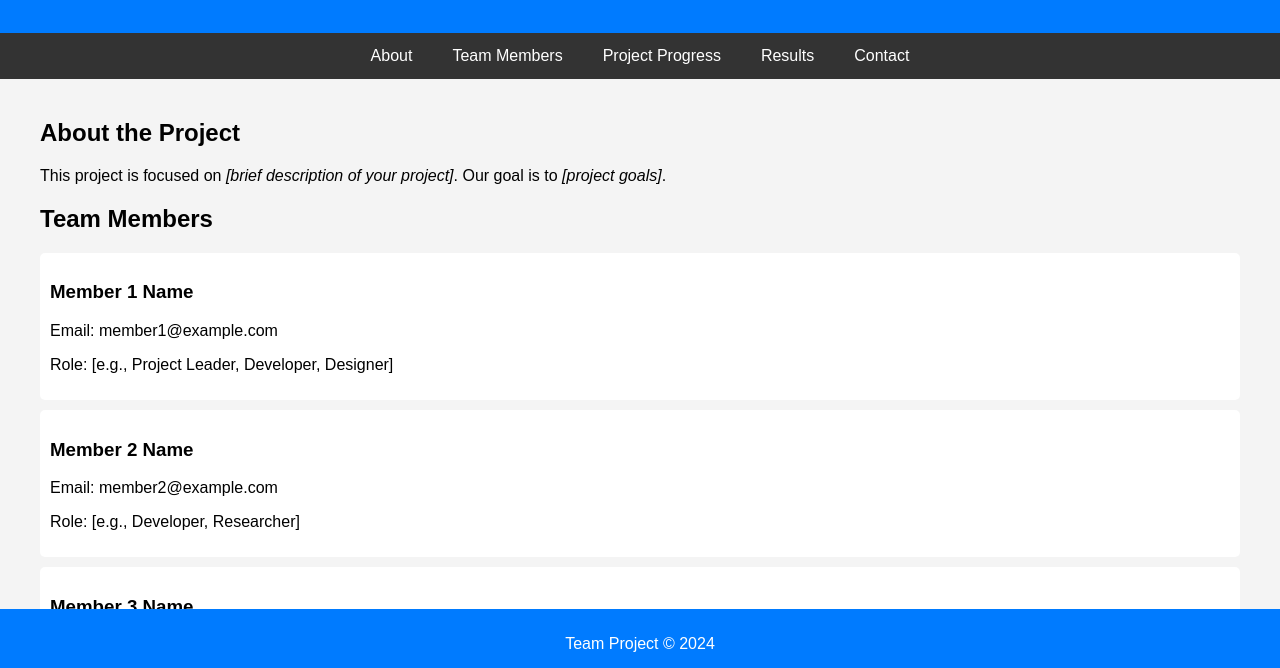
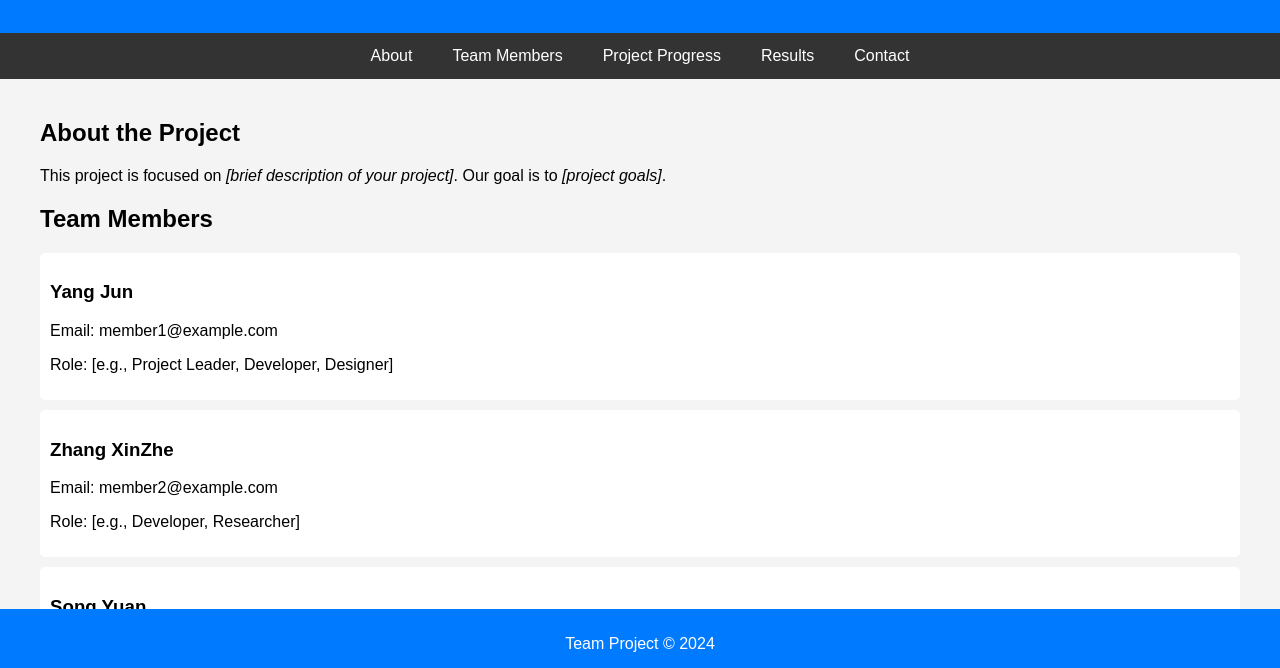
Before and after one commit to peter2317238492/youngsgroup, a plain HTML site: page index.html in a window 1280 px wide. Shown: the part 121-789 px from the top of the page. Drawn offline with Linux system fonts and the light colour scheme.

Commit message:
add names for 3

```diff
--- a/index.html
+++ b/index.html
@@ -80,18 +80,18 @@
     <section id="team">
         <h2>Team Members</h2>
         <div class="team-member">
-            <h3>Member 1 Name</h3>
+            <h3>Yang Jun</h3>
             <p>Email: member1@example.com</p>
             <p>Role: [e.g., Project Leader, Developer, Designer]</p>
         </div>
         <div class="team-member">
-            <h3>Member 2 Name</h3>
+            <h3>Zhang XinZhe</h3>
             <p>Email: member2@example.com</p>
             <p>Role: [e.g., Developer, Researcher]</p>
         </div>
         <div class="team-member">
-            <h3>Member 3 Name</h3>
-            <p>Email: member3@example.com</p>
+            <h3>Song Yuan</h3>
+            <p>Email: peter2317@live.com</p>
             <p>Role: [e.g., Designer, Tester]</p>
         </div>
         <div class="team-member">
```
